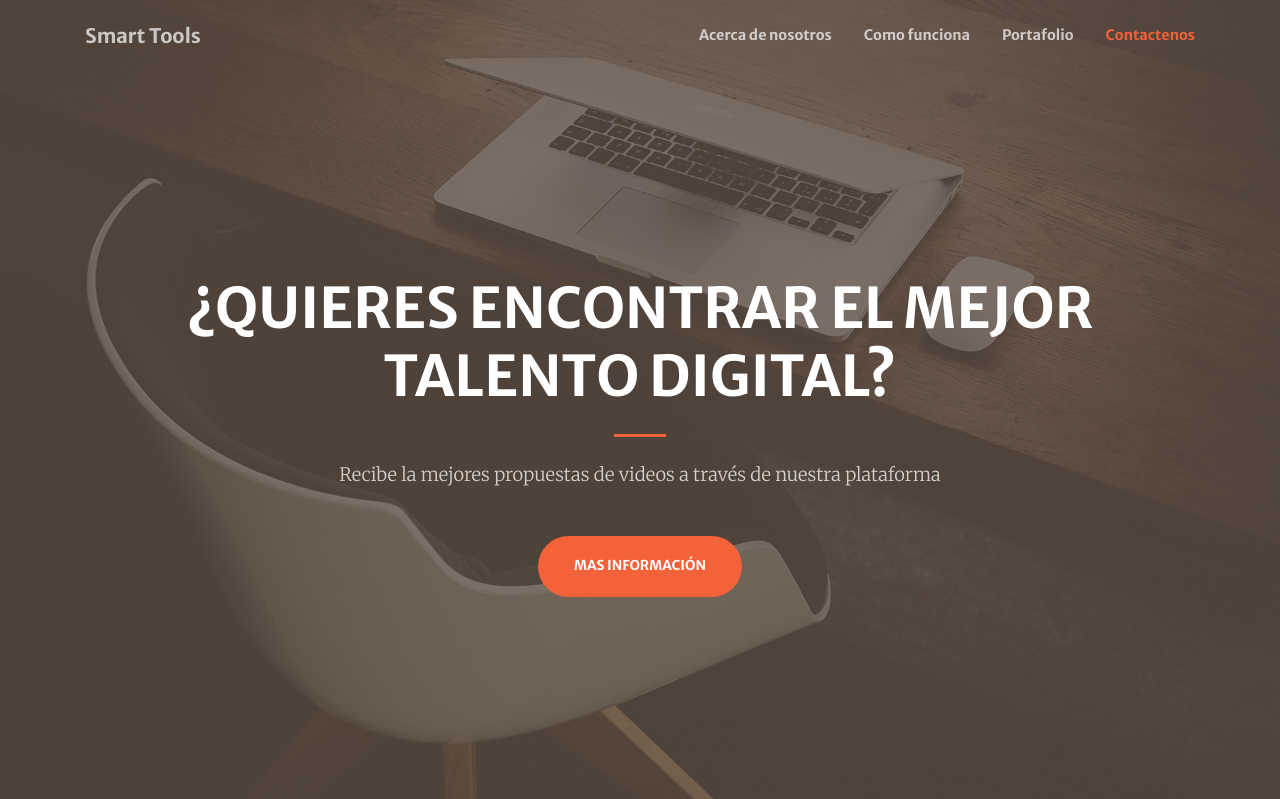
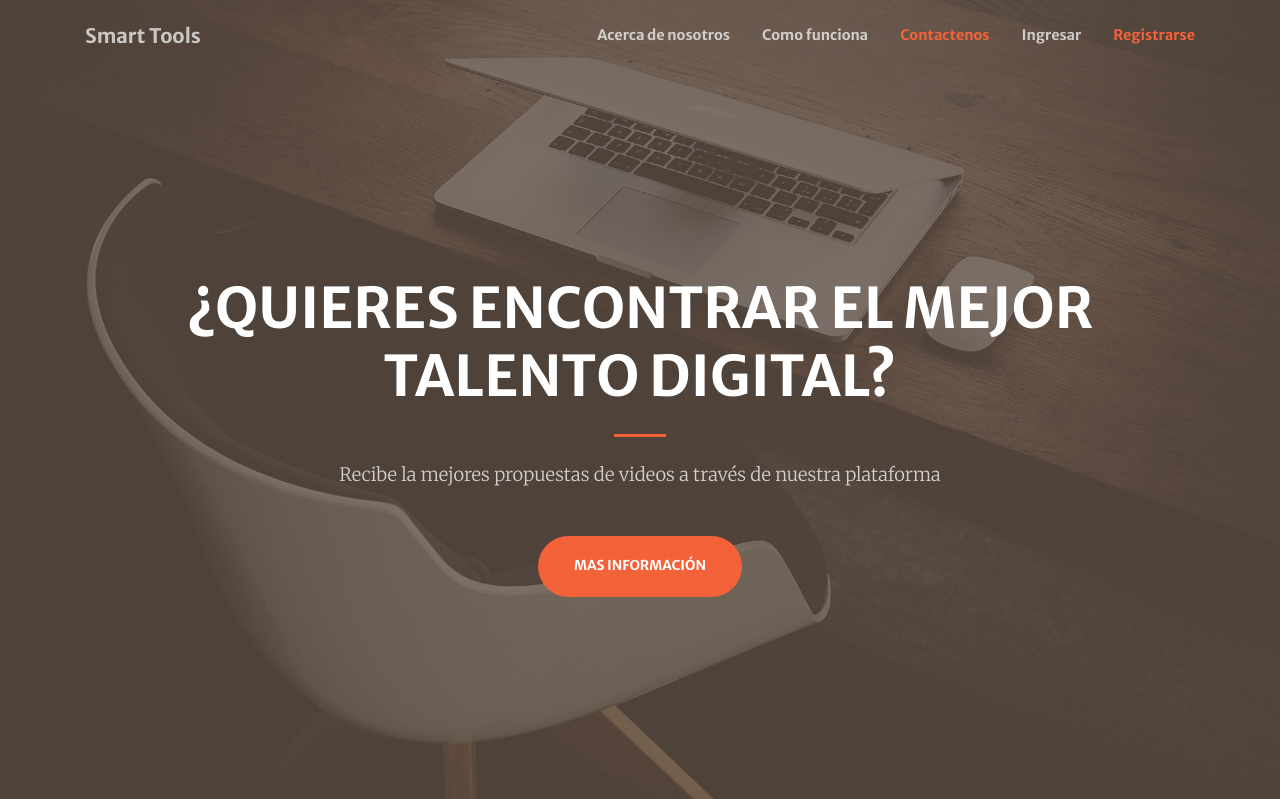
Before and after one commit to andreseslava/smart-tools, a Django app: template smarttools/templates/home.html in a window 1280 px wide. Shown: the top 799 px of the page. Run offline with Django 3.2, Linux system fonts and the light colour scheme; the template is opened without the code that fills it, so the values that code supplies are empty; some libraries are stand-ins or nearby versions.

Commit message:
home changes

```diff
--- a/smarttools/smarttools/settings.py
+++ b/smarttools/smarttools/settings.py
@@ -126,4 +126,5 @@ MEDIA_ROOT = os.path.join(BASE_DIR, 'media')
 
 MEDIA_URL = '/media/'
 
-LOGIN_REDIRECT_URL = '/'
+LOGIN_REDIRECT_URL = '/contest_list'
+LOGOUT_REDIRECT_URL = '/'
--- a/smarttools/templates/home.html
+++ b/smarttools/templates/home.html
@@ -47,10 +47,13 @@
                     <a class="nav-link js-scroll-trigger" href="#services">Como funciona</a>
                 </li>
                 <li class="nav-item">
-                    <a class="nav-link js-scroll-trigger" href="#portfolio">Portafolio</a>
+                    <a class="nav-link js-scroll-trigger" href="#contact">Contactenos</a>
                 </li>
                 <li class="nav-item">
-                    <a class="nav-link js-scroll-trigger" href="#contact">Contactenos</a>
+                    <a class="nav-link js-scroll-trigger" href="{% url 'login' %}">Ingresar</a>
+                </li>
+                <li class="nav-item">
+                    <a class="nav-link js-scroll-trigger" href="#contact">Registrarse</a>
                 </li>
             </ul>
         </div>
```
